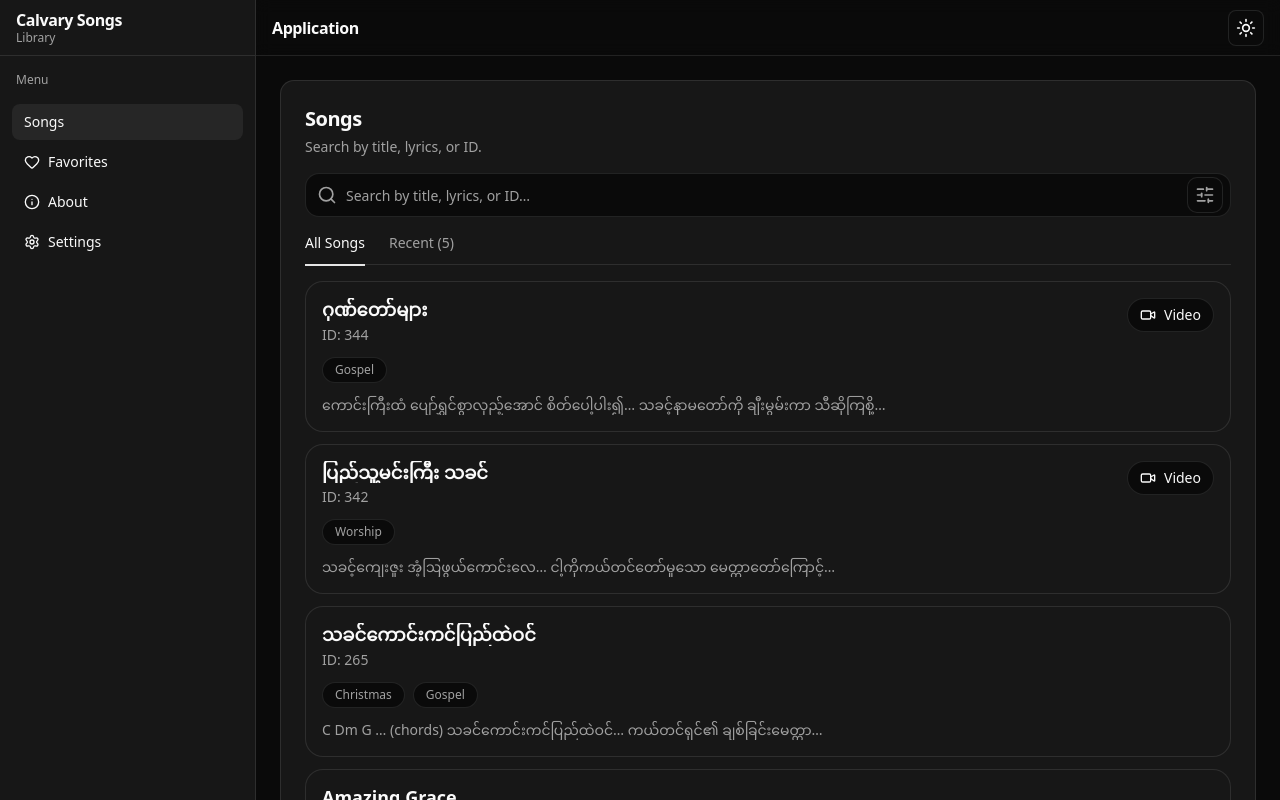
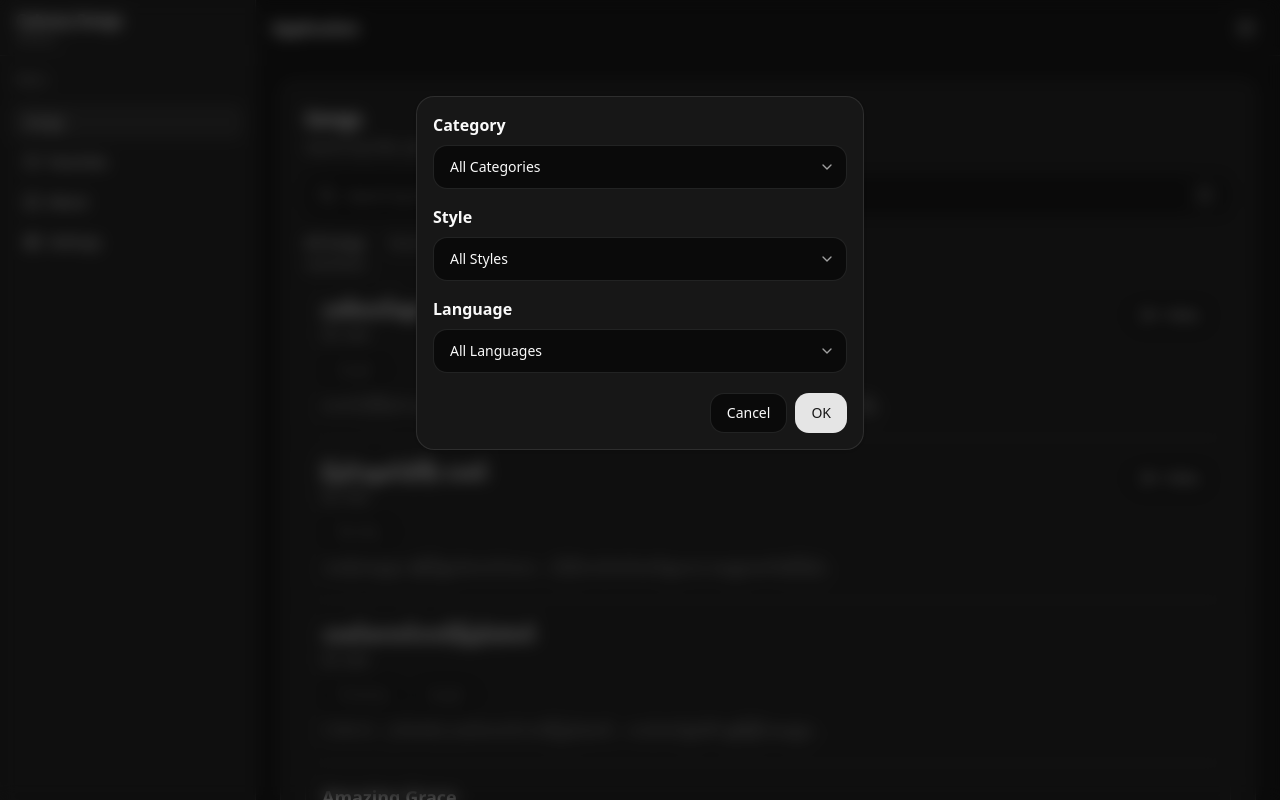
Before and after one commit to kamarlaylatt/calvary-songs-website, a Next.js app: page /app/songs in a window 1280 px wide. Both pictures are taken after a click on the button 1205 px from the left and 195 px from the top of the page. Shown: the top 800 px of the page. Built offline with nearby package versions, Linux system fonts and the light colour scheme.

Commit message:
feat: Add filtering options for songs by category, style, and language

```diff
--- a/app/app/songs/page.tsx
+++ b/app/app/songs/page.tsx
@@ -1,7 +1,7 @@
 "use client"
 
 import { useMemo, useState } from "react"
-import { Search, SlidersHorizontal, Video } from "lucide-react"
+import { ChevronDown, Search, SlidersHorizontal, Video } from "lucide-react"
 
 import { cn } from "@/lib/utils"
 
@@ -10,6 +10,9 @@ type Song = {
     title: string
     lyricsPreview: string
     tags: string[]
+    category: string
+    style: string
+    language: string
     videoUrl?: string
     updatedAt: string
 }
@@ -21,6 +24,9 @@ const SONGS: Song[] = [
         lyricsPreview:
             "ကောင်းကြီးထံ ပျော်ရွှင်စွာလှည့်အောင် စိတ်ပေါ့ပါး၍… သခင့်နာမတော်ကို ချီးမွမ်းကာ သီဆိုကြစို့…",
         tags: ["Gospel"],
+        category: "Worship",
+        style: "Gospel",
+        language: "Myanmar",
         videoUrl: "https://www.youtube.com/watch?v=dQw4w9WgXcQ",
         updatedAt: "2025-12-20",
     },
@@ -30,6 +36,9 @@ const SONGS: Song[] = [
         lyricsPreview:
             "သခင့်ကျေးဇူး အံ့ဩဖွယ်ကောင်းလေ… ငါ့ကိုကယ်တင်တော်မူသော မေတ္တာတော်ကြောင့်…",
         tags: ["Worship"],
+        category: "Worship",
+        style: "Worship",
+        language: "Myanmar",
         videoUrl: "https://www.youtube.com/watch?v=dQw4w9WgXcQ",
         updatedAt: "2025-12-19",
     },
@@ -39,6 +48,9 @@ const SONGS: Song[] = [
         lyricsPreview:
             "C Dm G … (chords) သခင်ကောင်းကင်ပြည်ထဲဝင်… ကယ်တင်ရှင်၏ ချစ်ခြင်းမေတ္တာ…",
         tags: ["Christmas", "Gospel"],
+        category: "Seasonal",
+        style: "Gospel",
+        language: "Myanmar",
         updatedAt: "2025-12-10",
     },
     {
@@ -47,6 +59,9 @@ const SONGS: Song[] = [
         lyricsPreview:
             "Amazing grace, how sweet the sound, that saved a wretch like me…",
         tags: ["Hymn"],
+        category: "Hymns",
+        style: "Hymn",
+        language: "English",
         updatedAt: "2025-12-08",
     },
     {
@@ -55,6 +70,9 @@ const SONGS: Song[] = [
         lyricsPreview:
             "O Lord my God, when I in awesome wonder consider all the works Thy hand hath made…",
         tags: ["Hymn"],
+        category: "Hymns",
+        style: "Hymn",
+        language: "English",
         videoUrl: "https://www.youtube.com/watch?v=dQw4w9WgXcQ",
         updatedAt: "2025-12-01",
     },
@@ -64,6 +82,9 @@ const SONGS: Song[] = [
         lyricsPreview:
             "Blessed assurance, Jesus is mine! Oh, what a foretaste of glory divine…",
         tags: ["Hymn"],
+        category: "Hymns",
+        style: "Hymn",
+        language: "English",
         updatedAt: "2025-11-22",
     },
 ]
@@ -82,15 +103,25 @@ function clampStyle(lines: number) {
 export default function SongsPage() {
     const [query, setQuery] = useState("")
     const [tab, setTab] = useState<TabKey>("all")
+    const [filterOpen, setFilterOpen] = useState(false)
+    const [category, setCategory] = useState<string>("")
+    const [style, setStyle] = useState<string>("")
+    const [language, setLanguage] = useState<string>("")
+    const [draftCategory, setDraftCategory] = useState<string>("")
+    const [draftStyle, setDraftStyle] = useState<string>("")
+    const [draftLanguage, setDraftLanguage] = useState<string>("")
 
-    const filtered = useMemo(() => {
-        const q = query.trim().toLowerCase()
-        if (!q) return SONGS
-        return SONGS.filter((s) => {
-            const haystack = `${s.id} ${s.title} ${s.lyricsPreview} ${s.tags.join(" ")}`.toLowerCase()
-            return haystack.includes(q)
-        })
-    }, [query])
+    const categories = useMemo(() => {
+        return Array.from(new Set(SONGS.map((s) => s.category))).sort((a, b) => a.localeCompare(b))
+    }, [])
+
+    const styles = useMemo(() => {
+        return Array.from(new Set(SONGS.map((s) => s.style))).sort((a, b) => a.localeCompare(b))
+    }, [])
+
+    const languages = useMemo(() => {
+        return Array.from(new Set(SONGS.map((s) => s.language))).sort((a, b) => a.localeCompare(b))
+    }, [])
 
     const recent = useMemo(() => {
         return [...SONGS]
@@ -98,7 +129,42 @@ export default function SongsPage() {
             .slice(0, 5)
     }, [])
 
-    const visibleSongs = tab === "recent" ? recent : filtered
+    const baseSongs = tab === "recent" ? recent : SONGS
+
+    const visibleSongs = useMemo(() => {
+        const q = query.trim().toLowerCase()
+
+        return baseSongs.filter((s) => {
+            if (category && s.category !== category) return false
+            if (style && s.style !== style) return false
+            if (language && s.language !== language) return false
+            if (!q) return true
+
+            const haystack = `${s.id} ${s.title} ${s.lyricsPreview} ${s.tags.join(" ")}`.toLowerCase()
+            return haystack.includes(q)
+        })
+    }, [baseSongs, category, language, query, style])
+
+    function openFilters() {
+        setDraftCategory(category)
+        setDraftStyle(style)
+        setDraftLanguage(language)
+        setFilterOpen(true)
+    }
+
+    function cancelFilters() {
+        setDraftCategory(category)
+        setDraftStyle(style)
+        setDraftLanguage(language)
+        setFilterOpen(false)
+    }
+
+    function applyFilters() {
+        setCategory(draftCategory)
+        setStyle(draftStyle)
+        setLanguage(draftLanguage)
+        setFilterOpen(false)
+    }
 
     return (
         <div className="space-y-4">
@@ -122,15 +188,116 @@ export default function SongsPage() {
                 />
                 <button
                     type="button"
-                    aria-label="Filters (coming soon)"
+                    aria-label="Filters"
                     className={cn(
                         "absolute right-2 top-1/2 inline-flex h-9 w-9 -translate-y-1/2 items-center justify-center rounded-lg border bg-background",
                         "text-muted-foreground hover:bg-accent hover:text-accent-foreground",
                         "focus-visible:outline-none focus-visible:ring-2 focus-visible:ring-ring focus-visible:ring-offset-2 focus-visible:ring-offset-background",
                     )}
+                    onClick={() => (filterOpen ? cancelFilters() : openFilters())}
                 >
                     <SlidersHorizontal className="h-5 w-5" />
                 </button>
+
+                {filterOpen ? (
+                    <div className="fixed inset-0 z-30">
+                        <button
+                            type="button"
+                            className="absolute inset-0 bg-background/60 backdrop-blur-sm"
+                            aria-label="Close filters"
+                            onClick={cancelFilters}
+                        />
+
+                        <div className="absolute left-0 right-0 top-24 px-4">
+                            <div className="mx-auto w-full max-w-md rounded-2xl border bg-card p-4 text-card-foreground shadow">
+                                <div className="text-base font-semibold">Category</div>
+                                <div className="mt-2 relative">
+                                    <select
+                                        value={draftCategory}
+                                        onChange={(e) => setDraftCategory(e.target.value)}
+                                        className={cn(
+                                            "h-11 w-full appearance-none rounded-xl border bg-background px-4 pr-10 text-sm",
+                                            "text-foreground focus-visible:outline-none focus-visible:ring-2 focus-visible:ring-ring focus-visible:ring-offset-2 focus-visible:ring-offset-background",
+                                        )}
+                                    >
+                                        <option value="">All Categories</option>
+                                        {categories.map((c) => (
+                                            <option key={c} value={c}>
+                                                {c}
+                                            </option>
+                                        ))}
+                                    </select>
+                                    <ChevronDown className="pointer-events-none absolute right-3 top-1/2 h-4 w-4 -translate-y-1/2 text-muted-foreground" />
+                                </div>
+
+                                <div className="mt-4 text-base font-semibold">Style</div>
+                                <div className="mt-2 relative">
+                                    <select
+                                        value={draftStyle}
+                                        onChange={(e) => setDraftStyle(e.target.value)}
+                                        className={cn(
+                                            "h-11 w-full appearance-none rounded-xl border bg-background px-4 pr-10 text-sm",
+                                            "text-foreground focus-visible:outline-none focus-visible:ring-2 focus-visible:ring-ring focus-visible:ring-offset-2 focus-visible:ring-offset-background",
+                                        )}
+                                    >
+                                        <option value="">All Styles</option>
+                                        {styles.map((s) => (
+                                            <option key={s} value={s}>
+                                                {s}
+                                            </option>
+                                        ))}
+                                    </select>
+                                    <ChevronDown className="pointer-events-none absolute right-3 top-1/2 h-4 w-4 -translate-y-1/2 text-muted-foreground" />
+                                </div>
+
+                                <div className="mt-4 text-base font-semibold">Language</div>
+                                <div className="mt-2 relative">
+                                    <select
+                                        value={draftLanguage}
+                                        onChange={(e) => setDraftLanguage(e.target.value)}
+                                        className={cn(
+                                            "h-11 w-full appearance-none rounded-xl border bg-background px-4 pr-10 text-sm",
+                                            "text-foreground focus-visible:outline-none focus-visible:ring-2 focus-visible:ring-ring focus-visible:ring-offset-2 focus-visible:ring-offset-background",
+                                        )}
+                                    >
+                                        <option value="">All Languages</option>
+                                        {languages.map((l) => (
+                                            <option key={l} value={l}>
+                                                {l}
+                                            </option>
+                                        ))}
+                                    </select>
+                                    <ChevronDown className="pointer-events-none absolute right-3 top-1/2 h-4 w-4 -translate-y-1/2 text-muted-foreground" />
+                                </div>
+
+                                <div className="mt-5 flex items-center justify-end gap-2">
+                                    <button
+                                        type="button"
+                                        onClick={cancelFilters}
+                                        className={cn(
+                                            "inline-flex h-10 items-center justify-center rounded-xl border bg-background px-4 text-sm font-medium",
+                                            "hover:bg-accent hover:text-accent-foreground",
+                                            "focus-visible:outline-none focus-visible:ring-2 focus-visible:ring-ring focus-visible:ring-offset-2 focus-visible:ring-offset-background",
+                                        )}
+                                    >
+                                        Cancel
+                                    </button>
+                                    <button
+                                        type="button"
+                                        onClick={applyFilters}
+                                        className={cn(
+                                            "inline-flex h-10 items-center justify-center rounded-xl bg-primary px-4 text-sm font-medium text-primary-foreground",
+                                            "hover:opacity-90",
+                                            "focus-visible:outline-none focus-visible:ring-2 focus-visible:ring-ring focus-visible:ring-offset-2 focus-visible:ring-offset-background",
+                                        )}
+                                    >
+                                        OK
+                                    </button>
+                                </div>
+                            </div>
+                        </div>
+                    </div>
+                ) : null}
             </div>
 
             {/* Tabs */}
```
